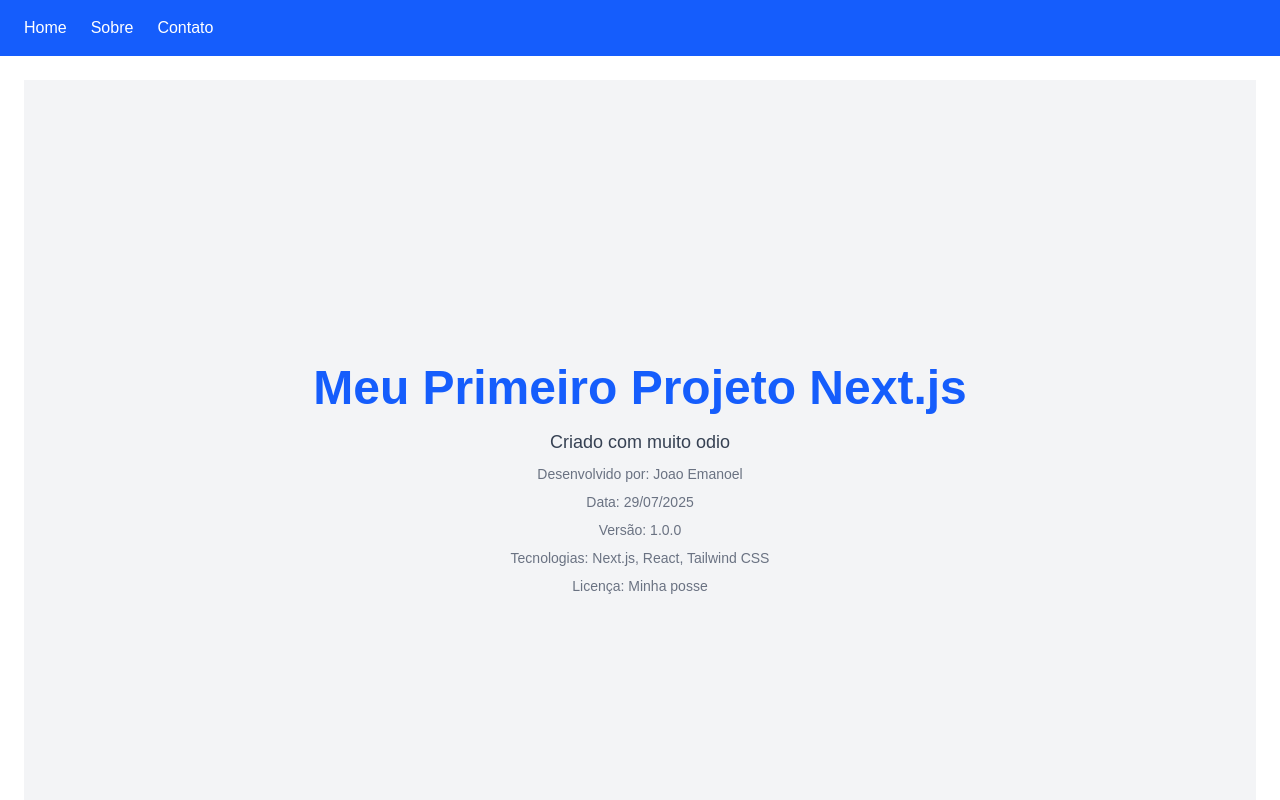
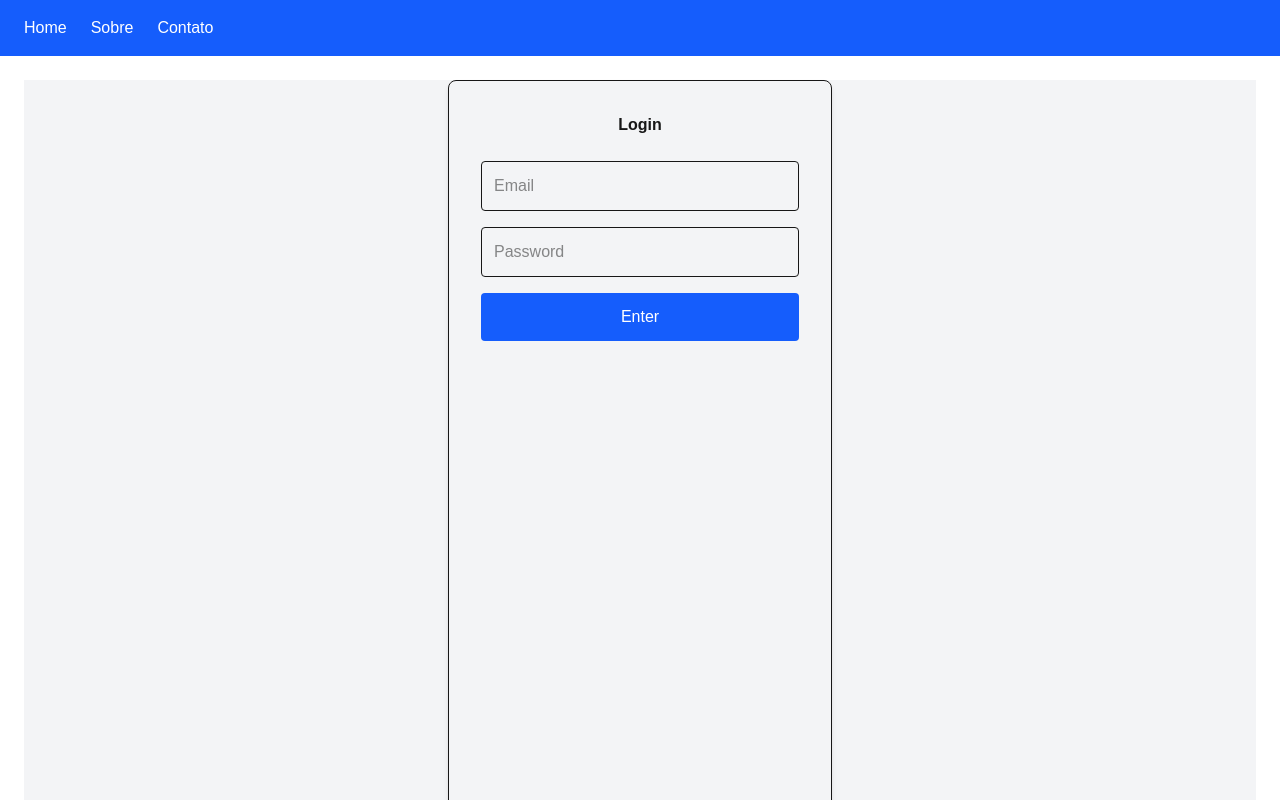
Before and after one commit to JoaoEmanoel2005/Gerenciamento, a Next.js app in the folder gerenciamento-instituicao/: page / in a window 1280 px wide. Shown: the top 800 px of the page. Built offline with nearby package versions, Linux system fonts and the light colour scheme.

Commit message:
criacao da div de login

```diff
--- a/gerenciamento-instituicao/src/app/page.tsx
+++ b/gerenciamento-instituicao/src/app/page.tsx
@@ -1,13 +1,36 @@
 export default function Home() {
   return (
-    <main className="min-h-screen flex flex-col items-center justify-center bg-gray-100 p-10">
-      <h1 className="text-5xl font-bold text-blue-600">Meu Primeiro Projeto Next.js</h1>
-      <p className="mt-4 text-lg text-gray-700">Criado com muito odio</p>
-      <p className="mt-2 text-sm text-gray-500">Desenvolvido por: Joao Emanoel</p>
-      <p className="mt-2 text-sm text-gray-500">Data: 29/07/2025</p>
-      <p className="mt-2 text-sm text-gray-500">Versão: 1.0.0</p>
-      <p className="mt-2 text-sm text-gray-500">Tecnologias: Next.js, React, Tailwind CSS</p>
-      <p className="mt-2 text-sm text-gray-500">Licença: Minha posse</p>
+    <main className="min-h-screen flex item-center justify-center bg-gray-100">
+
+      <div className="w-full max-w-sm bg-withe p-8 rounded-lg shadow-md border-1">
+
+        <h1 className="text-2x1 font-bold text-center mb-6">Login</h1>
+
+        <form className="flex flex-col gap-4">
+
+          <input
+            type="email"
+            placeholder="Email"
+            className="p-3 border nporder-gray-300 rounded focus:outline-none focus:ring-2 focus:ring-blue-500"
+          />
+
+          <input
+            type="password"
+            placeholder="Password"
+            className="p-3 border nporder-gray-300 rounded focus:outline-none focus:ring-2 focus:ring-blue-500"
+          />
+
+          <button
+            type="submit"
+            className="bg-blue-600 text-white p-3 rounded hover:bg-blue-600 transition duration-200 focus:outline-none focus:ring-2 focus:ring-blue-500 focus:ring-offset-2"
+          >
+            Enter
+          </button>
+        </form>
+      </div>
     </main>
+
+
+
   );
 }
```
